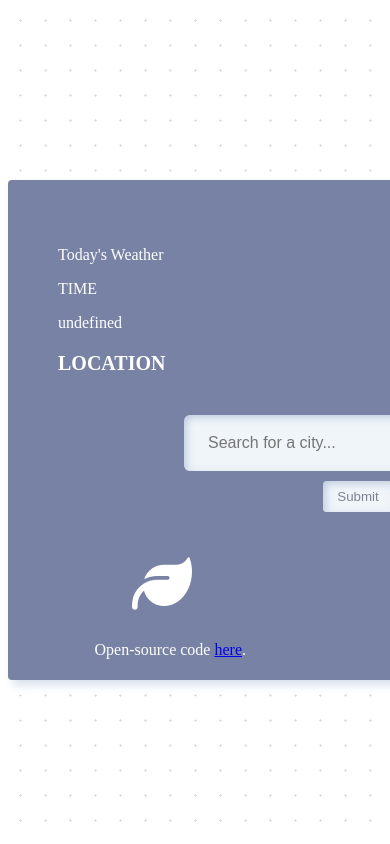
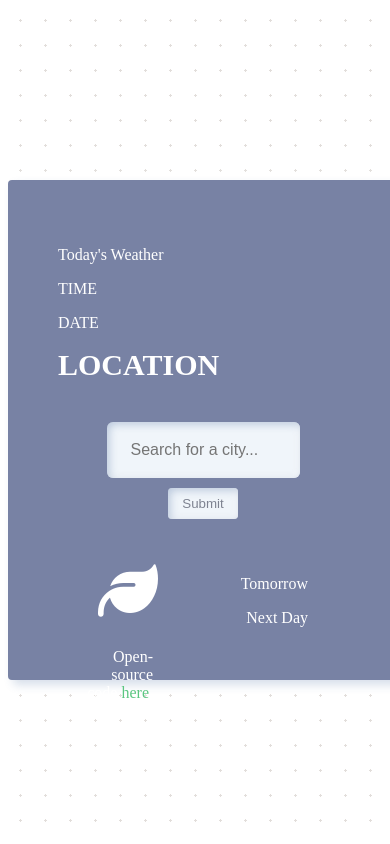
Before and after one commit to Tinymrsb/weather-app-project, a plain HTML site: page index.html in a window 390 px wide. Drawn offline with nearby package versions, Linux system fonts and the light colour scheme; no server answers.

```diff
--- a/index.js
+++ b/index.js
@@ -37,5 +37,5 @@ function currentPosition(position) {
 navigator.geolocation.getCurrentPosition(currentPosition);
 
 let dateElement = document.querySelector("#date");
-let currentTime = new Date();
+//let currentTime = new Date();
 dateElement.innerHTML = formatDate(currentTime);
--- a/styles.css
+++ b/styles.css
@@ -2,9 +2,14 @@ p {
   color: white;
 }
 
+a {
+  color: rgb(91, 198, 128);
+  text-decoration: none;
+}
 .location {
   font-weight: bold;
-  font-size: 20px;
+  font-size: 30px;
+  margin: 0;
 }
 #float-container {
   padding: 20px;
@@ -38,8 +43,8 @@ p {
   right: 0;
   bottom: 0;
   left: 0;
-  width: 600px;
-  height: 400px;
+  max-width: 600px;
+  max-height: 400px;
   padding: 50px;
   background-color: #7882a4;
   border-radius: 4px;
@@ -93,3 +98,23 @@ p {
     inset -3px -2px 5px rgb(255 255 255 / 80%);
   transition: border-color 0.15s ease-in-out, box-shadow 0.15s ease-in-out;
 }
+
+/* Extra small devices (phones, 600px and down) */
+@media only screen and (max-width: 600px) {
+}
+
+/* Small devices (portrait tablets and large phones, 600px and up) */
+@media only screen and (min-width: 600px) {
+}
+
+/* Medium devices (landscape tablets, 768px and up) */
+@media only screen and (min-width: 768px) {
+}
+
+/* Large devices (laptops/desktops, 992px and up) */
+@media only screen and (min-width: 992px) {
+}
+
+/* Extra large devices (large laptops and desktops, 1200px and up) */
+@media only screen and (min-width: 1200px) {
+}
```
